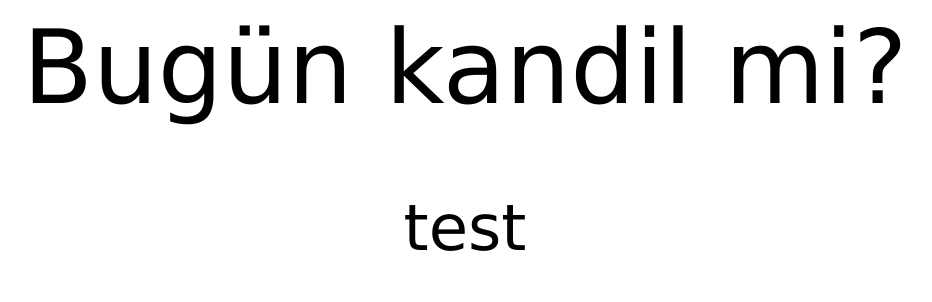
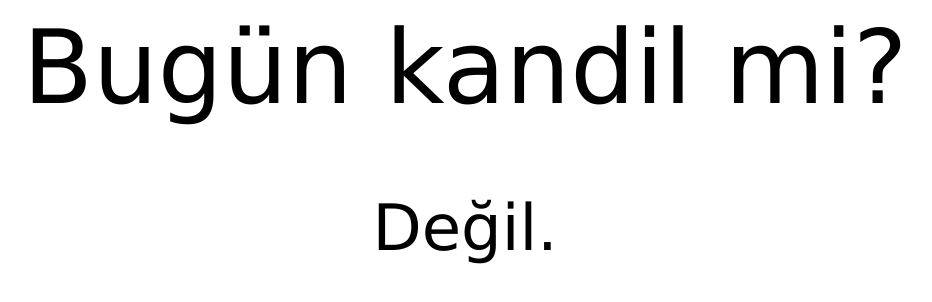
Before and after one commit to kandilmi/kandilmi.github.io, a plain HTML site: page index.html in a window 1280 px wide. Shown: the whole page, without its empty margins (175-1107 px from the left). Drawn offline with Linux system fonts and the light colour scheme.

Commit message:
edited dates

```diff
--- a/index.html
+++ b/index.html
@@ -15,7 +15,7 @@
     calender.set(setD("08","03","2020",new Date()),"Bugün Kurban  Bayramı 4. Gün. Bayramınız mübarek olsun.");
     calender.set(setD("08","29","2020",new Date()),"Bugün Aşure Günü.");
     calender.set(setD("10","28","2020",new Date()),"Bugün Mevlid Kandili. Kandiliniz mübarek olsun.");
-    calender.set(setD("07","28","2020",new Date()),"test");
+
 
 
     var today = new Date();
```
